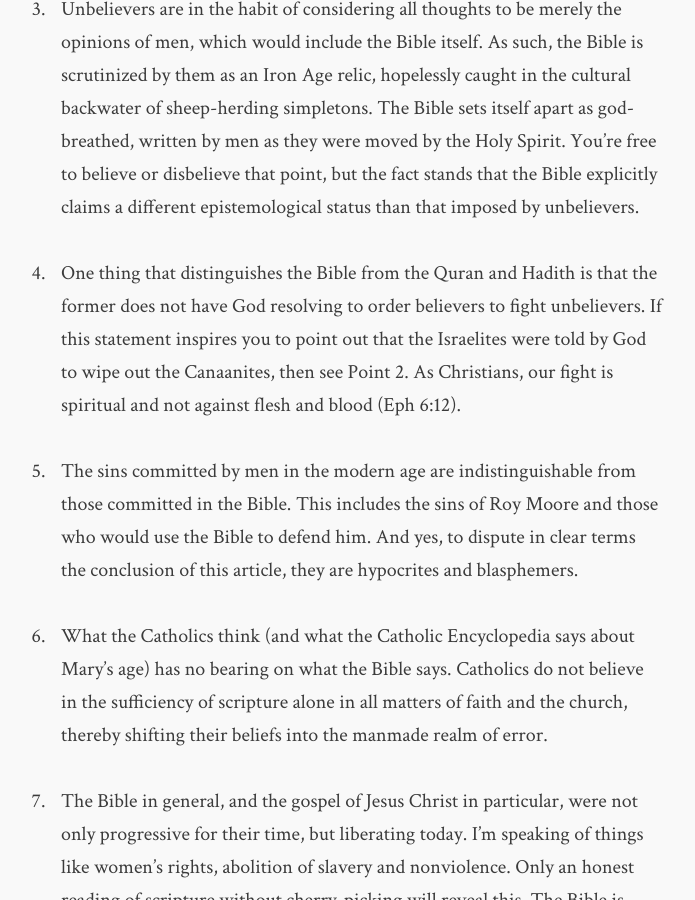
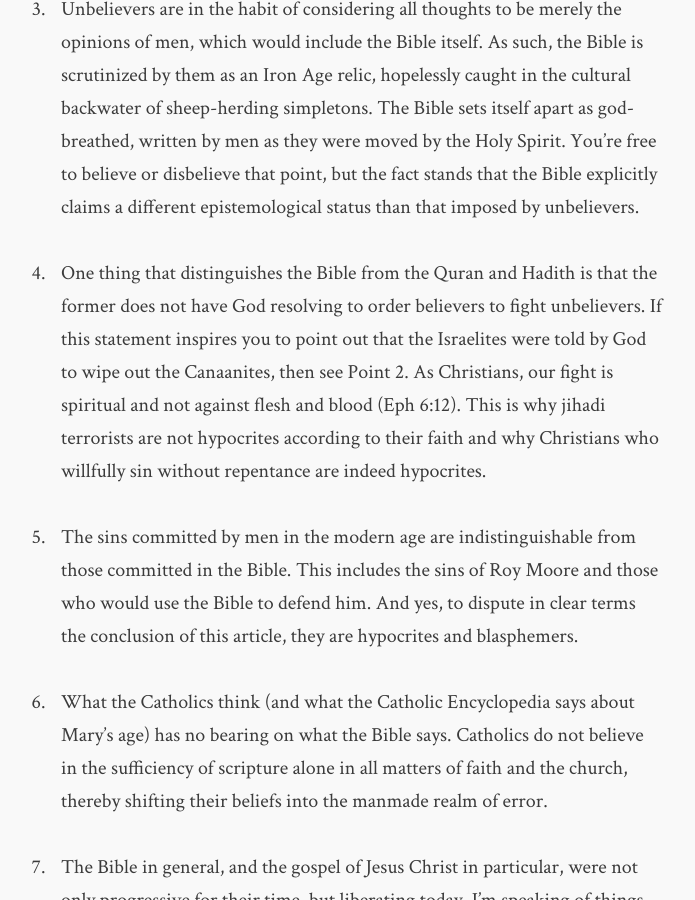
Before and after one commit to flashlightministries/oilforlight, a Jekyll site: the page built from _posts/2017-11-15-roy-moore-hypocrite.md, in a window 1280 px wide and 900 px high, scrolled down 1109 px. Shown: the whole window, without its empty margins (316-1011 px from the left). Built offline with Jekyll 4.4.1, drawn with Linux system fonts in a browser that asks for light colours; nearby versions of some CDN libraries.

Commit message:
Update 2017-11-15-roy-moore-hypocrite.md

```diff
--- a/_posts/2017-11-15-roy-moore-hypocrite.md
+++ b/_posts/2017-11-15-roy-moore-hypocrite.md
@@ -17,7 +17,7 @@
 
 3. Unbelievers are in the habit of considering all thoughts to be merely the opinions of men, which would include the Bible itself.  As such, the Bible is scrutinized by them as an Iron Age relic, hopelessly caught in the cultural backwater of sheep-herding simpletons.  The Bible sets itself apart as god-breathed, written by men as they were moved by the Holy Spirit.  You're free to believe or disbelieve that point, but the fact stands that the Bible explicitly claims a different epistemological status than that imposed by unbelievers.
 
-4. One thing that distinguishes the Bible from the Quran and Hadith is that the former does not have God resolving to order believers to fight unbelievers.  If this statement inspires you to point out that the Israelites were told by God to wipe out the Canaanites, then see Point 2.  As Christians, our fight is spiritual and not against flesh and blood (Eph 6:12).
+4. One thing that distinguishes the Bible from the Quran and Hadith is that the former does not have God resolving to order believers to fight unbelievers.  If this statement inspires you to point out that the Israelites were told by God to wipe out the Canaanites, then see Point 2.  As Christians, our fight is spiritual and not against flesh and blood (Eph 6:12).  This is why jihadi terrorists are not hypocrites according to their faith and why Christians who willfully sin without repentance are indeed hypocrites.
 
 5. The sins committed by men in the modern age are indistinguishable from those committed in the Bible.  This includes the sins of Roy Moore and those who would use the Bible to defend him.  And yes, to dispute in clear terms the conclusion of this article, they are hypocrites and blasphemers.
 
```
